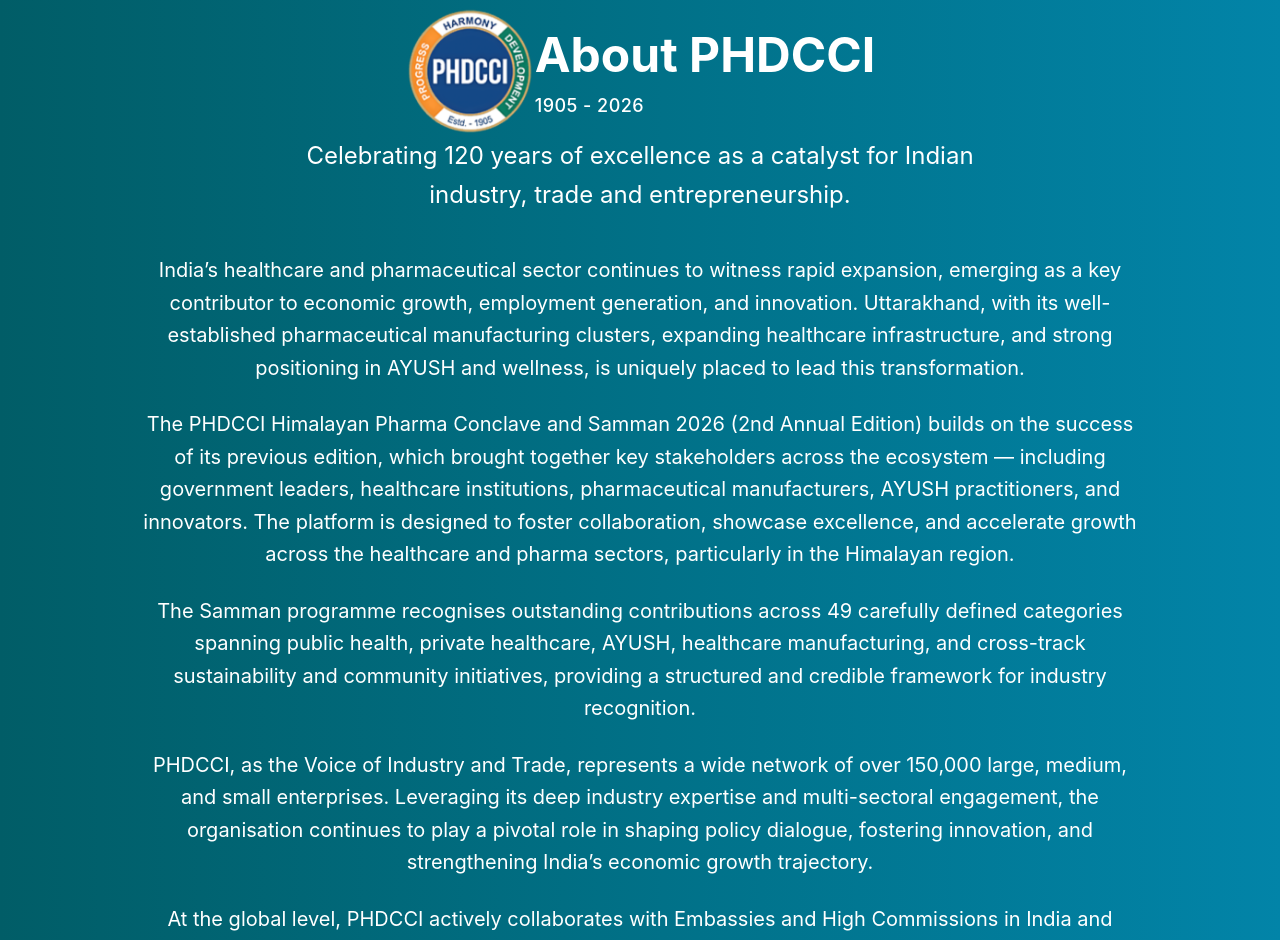
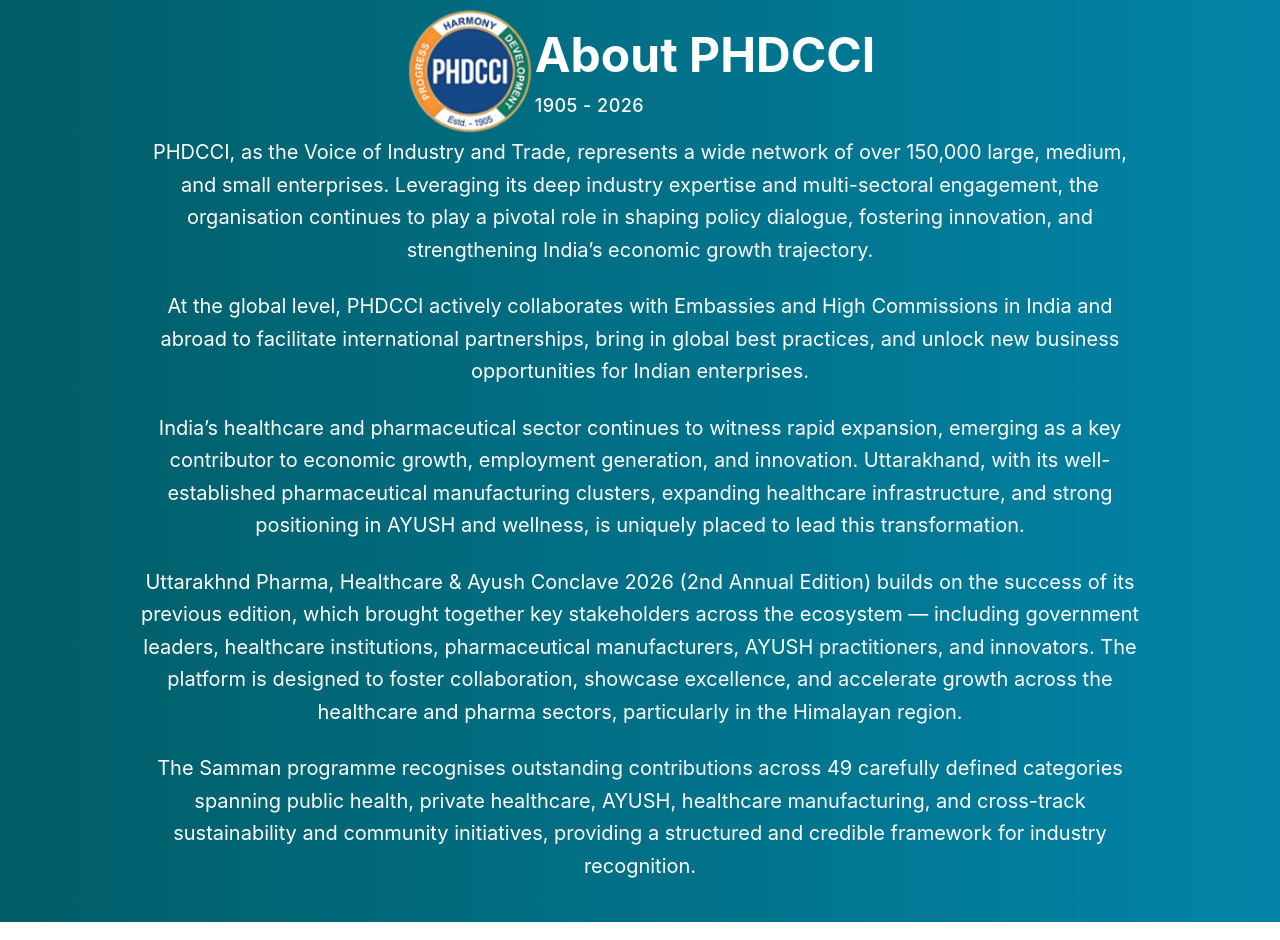
Before and after one commit to sibashish-design/phdpcs, a Next.js app: page /about in a window 1280 px wide. Shown: the part 120-1060 px from the top of the page. Built offline with nearby package versions, Linux system fonts and the light colour scheme.

Commit message:
Update project

```diff
--- a/src/app/Partners/page.tsx
+++ b/src/app/Partners/page.tsx
@@ -382,7 +382,7 @@
                       <br />
                       media handles of Pharma and Healthcare
                       <br />
-                      Samman and Conclave 2025
+                      Samman and Conclave 2026
                     </td>
                     <td className="p-4 text-center border border-[#0f6f73]/20 text-[#0a2540]">
                       <span className="text-[#22c55e] text-xl font-bold">✓</span>
@@ -404,7 +404,7 @@
                     <td className="p-4 text-left border border-[#0f6f73]/20 text-[#0a2540]">
                       <strong>Networking Table Space</strong> at the Pharma and
                       <br />
-                      Healthcare Samman and Conclave 2025 Venue
+                      Healthcare Samman and Conclave 2026 Venue
                     </td>
                     <td className="p-4 text-center border border-[#0f6f73]/20 text-[#0a2540]">
                       <span className="text-[#22c55e] text-xl font-bold">✓</span>
--- a/src/app/about/page.tsx
+++ b/src/app/about/page.tsx
@@ -107,28 +107,24 @@
             </div>
           </div>
 
-          {/* Subtitle */}
-          <p className="text-lg sm:text-xl md:text-2xl mb-10 max-w-3xl mx-auto leading-relaxed">
-            Celebrating 120 years of excellence as a catalyst for Indian
-            industry, trade and entrepreneurship.
-          </p>
+
 
           {/* Paragraph Content */}
           <div className="space-y-6 text-base sm:text-lg md:text-xl leading-relaxed max-w-5xl mx-auto px-2">
             <p>
+             PHDCCI, as the Voice of Industry and Trade, represents a wide network of over 150,000 large, medium, and small enterprises. Leveraging its deep industry expertise and multi-sectoral engagement, the organisation continues to play a pivotal role in shaping policy dialogue, fostering innovation, and strengthening India’s economic growth trajectory.
+            </p>
+            <p>
+              At the global level, PHDCCI actively collaborates with Embassies and High Commissions in India and abroad to facilitate international partnerships, bring in global best practices, and unlock new business opportunities for Indian enterprises.
+            </p>
+            <p>
               India’s healthcare and pharmaceutical sector continues to witness rapid expansion, emerging as a key contributor to economic growth, employment generation, and innovation. Uttarakhand, with its well-established pharmaceutical manufacturing clusters, expanding healthcare infrastructure, and strong positioning in AYUSH and wellness, is uniquely placed to lead this transformation.
             </p>
             <p>
-              The PHDCCI Himalayan Pharma Conclave and Samman 2026 (2nd Annual Edition) builds on the success of its previous edition, which brought together key stakeholders across the ecosystem — including government leaders, healthcare institutions, pharmaceutical manufacturers, AYUSH practitioners, and innovators. The platform is designed to foster collaboration, showcase excellence, and accelerate growth across the healthcare and pharma sectors, particularly in the Himalayan region.
+              Uttarakhnd Pharma, Healthcare & Ayush Conclave 2026 (2nd Annual Edition) builds on the success of its previous edition, which brought together key stakeholders across the ecosystem — including government leaders, healthcare institutions, pharmaceutical manufacturers, AYUSH practitioners, and innovators. The platform is designed to foster collaboration, showcase excellence, and accelerate growth across the healthcare and pharma sectors, particularly in the Himalayan region.
             </p>
             <p>
               The Samman programme recognises outstanding contributions across 49 carefully defined categories spanning public health, private healthcare, AYUSH, healthcare manufacturing, and cross-track sustainability and community initiatives, providing a structured and credible framework for industry recognition.
-            </p>
-            <p>
-              PHDCCI, as the Voice of Industry and Trade, represents a wide network of over 150,000 large, medium, and small enterprises. Leveraging its deep industry expertise and multi-sectoral engagement, the organisation continues to play a pivotal role in shaping policy dialogue, fostering innovation, and strengthening India’s economic growth trajectory.
-            </p>
-            <p>
-              At the global level, PHDCCI actively collaborates with Embassies and High Commissions in India and abroad to facilitate international partnerships, bring in global best practices, and unlock new business opportunities for Indian enterprises.
             </p>
           </div>
         </div>
```
